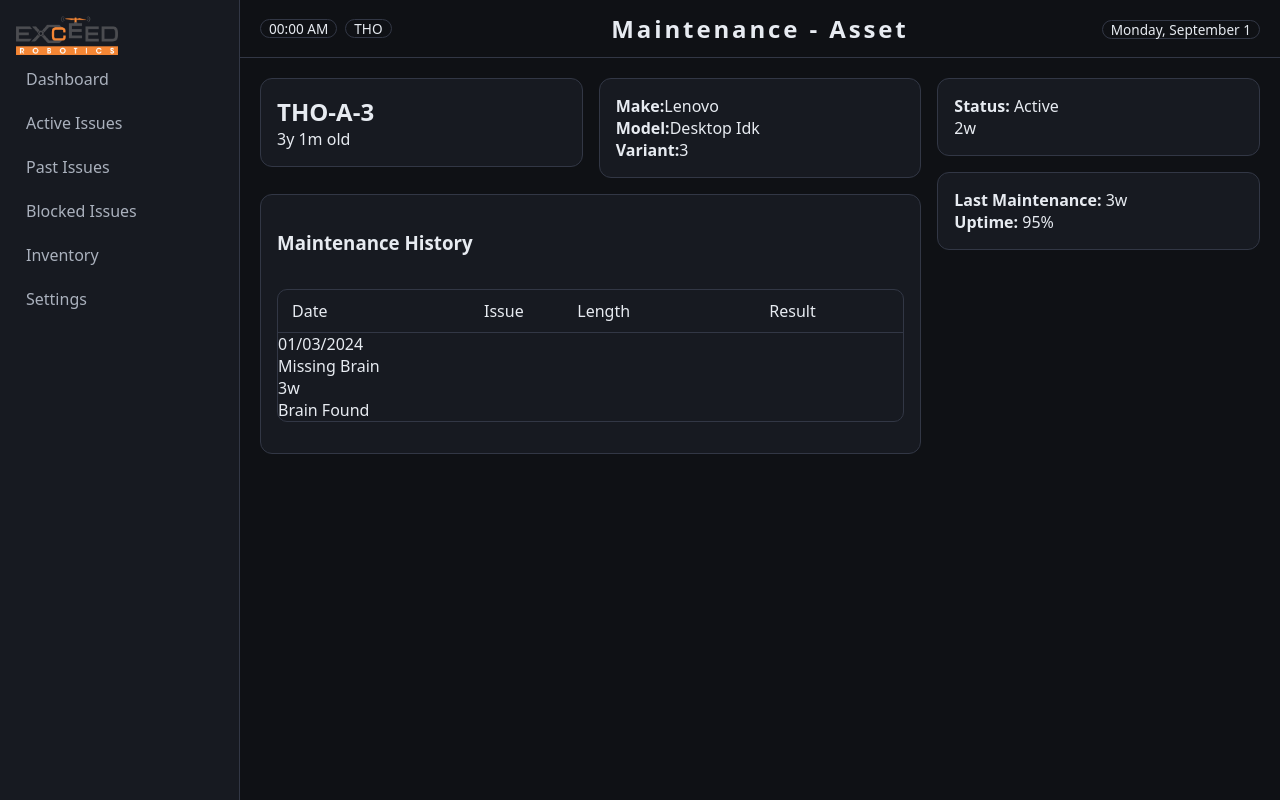
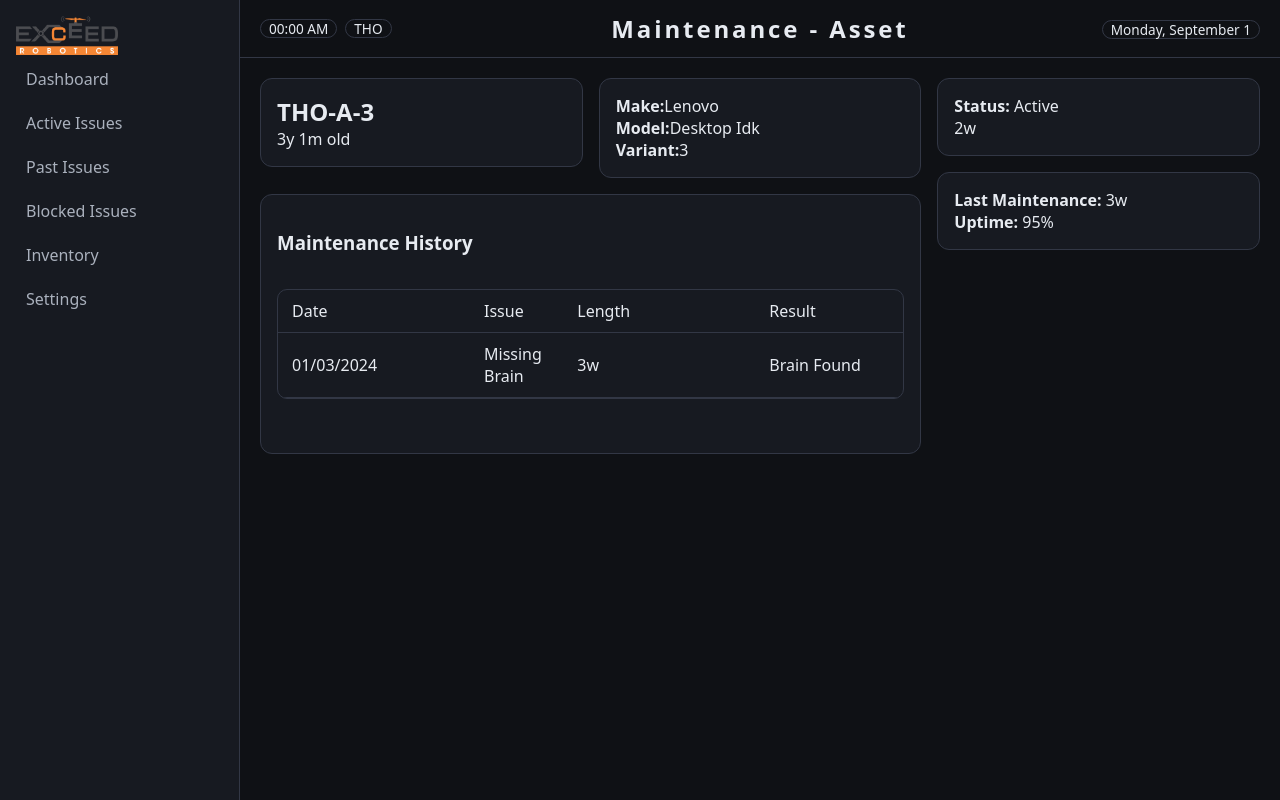
Before and after one commit to DrHahnchenflugel/MaintenanceApplication, a Python web app: template app/templates/assets/specific_asset.html in a window 1280 px wide. Run offline with Jinja, Linux system fonts and the light colour scheme; the template is opened without the code that fills it, so the values that code supplies are empty.

Commit message:
Creating specific asset page v0.2

```diff
--- a/app/templates/assets/specific_asset.html
+++ b/app/templates/assets/specific_asset.html
@@ -34,7 +34,7 @@
                     <div>Length</div>
                     <div>Result</div>
                 </div>
-                <div class="trow">
+                <div class="trow--four">
                     <div>01/03/2024</div>
                     <div>Missing Brain</div>
                     <div>3w</div>
```
